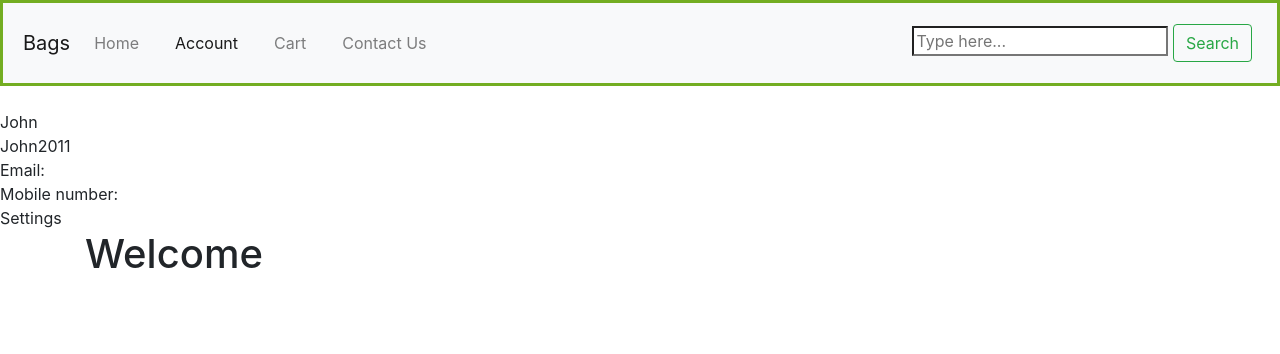
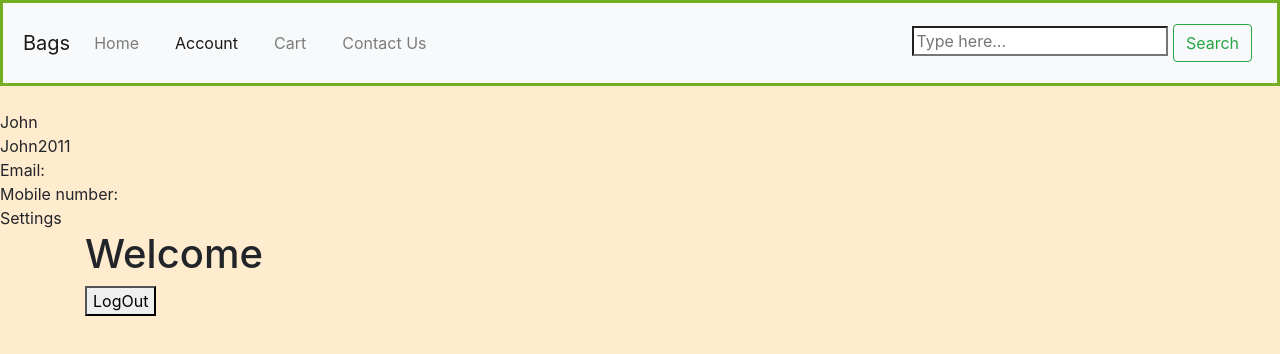
Before and after one commit to s10204661/ASG2_ID, a plain HTML site: page account.html in a window 1280 px wide. Drawn offline with nearby package versions, Linux system fonts and the light colour scheme.

Commit message:
Login feature done
Login feature done , still no nav bar

```diff
--- a/account.html
+++ b/account.html
@@ -72,6 +72,8 @@
             <h1 id="profile-user">Welcome</h1>
         </div>
     </div>
+    <button onclick="logout()">LogOut</a>
+
 </div>
 
 
@@ -81,5 +83,7 @@
 <script src="https://cdn.jsdelivr.net/npm/popper.js@1.16.1/dist/umd/popper.min.js" integrity="sha384-9/reFTGAW83EW2RDu2S0VKaIzap3H66lZH81PoYlFhbGU+6BZp6G7niu735Sk7lN" crossorigin="anonymous"></script>
 <script src="https://cdn.jsdelivr.net/npm/bootstrap@4.5.3/dist/js/bootstrap.min.js" integrity="sha384-w1Q4orYjBQndcko6MimVbzY0tgp4pWB4lZ7lr30WKz0vr/aWKhXdBNmNb5D92v7s" crossorigin="anonymous"></script>
 <script src="script.js"></script>
+<script src="checkuserlogin.js"></script>
+
   </body>
 </html>
--- a/checkuserlogin.js
+++ b/checkuserlogin.js
@@ -1,6 +1,6 @@
 function checkuserlogin(){
     var currentUser = localStorage.getItem('username');
-    if(currentUser ==null){
+    if(currentUser == null){
       window.location.href = 'login.html';
     }
     else{
--- a/style.css
+++ b/style.css
@@ -1,4 +1,6 @@
-
+body{
+    background-color: blanchedalmond;
+}
 /*Navigation bar*/
 .navbar{
     display: flex;
```
